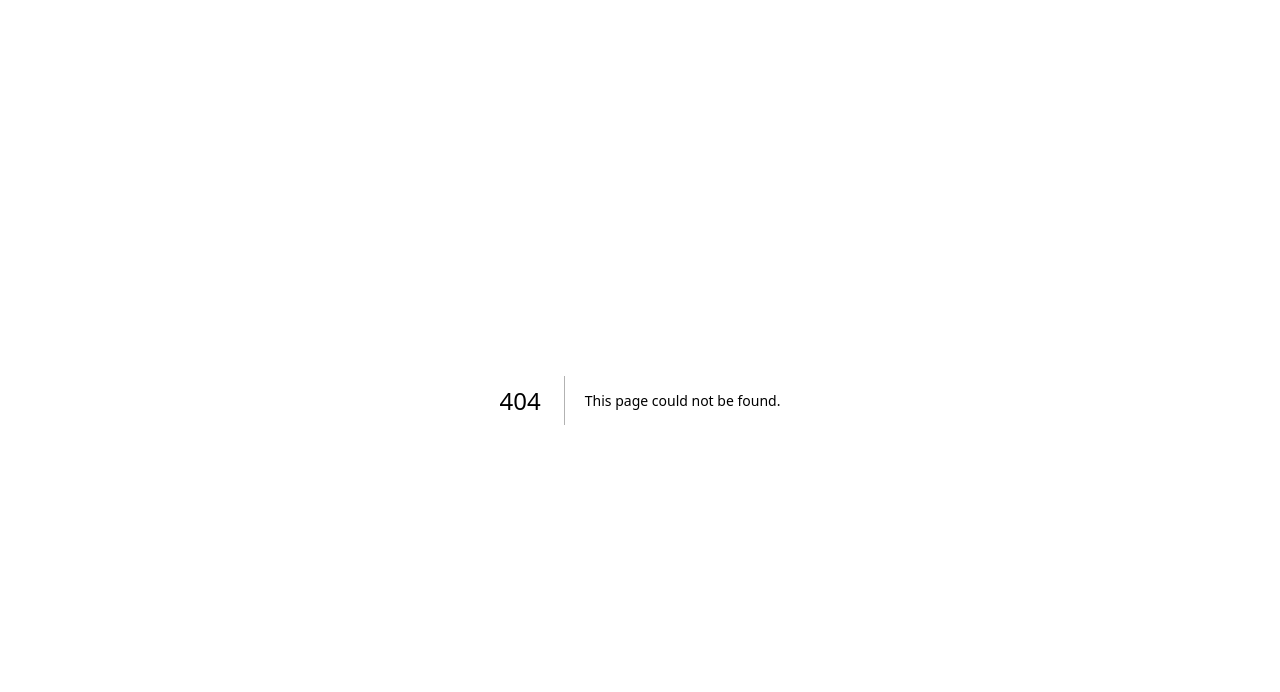
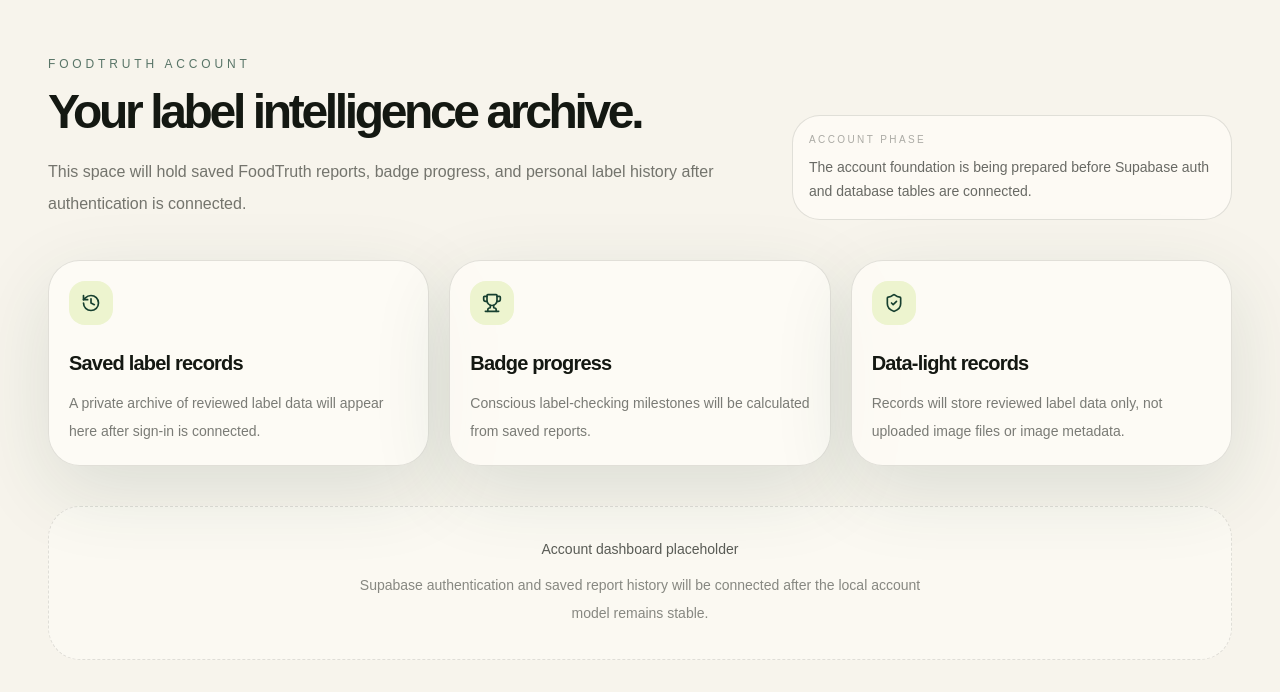
Before and after one commit to sumitdhara609/FoodTruth, a Next.js app: page /account in a window 1280 px wide. Before the commit this address had no page. Shown: the top 692 px of the page. Built offline with nearby package versions, Linux system fonts and the light colour scheme.

Commit message:
Add account dashboard placeholder

```diff
--- /dev/null
+++ b/app/account/page.tsx
@@ -0,0 +1,94 @@
+import { ShieldCheck, Trophy, History } from "lucide-react";
+import { AnalyzerPageShell } from "@/components/analyze/analyzer-page-shell";
+
+const accountSignals = [
+  {
+    title: "Saved label records",
+    description:
+      "A private archive of reviewed label data will appear here after sign-in is connected.",
+    icon: History,
+  },
+  {
+    title: "Badge progress",
+    description:
+      "Conscious label-checking milestones will be calculated from saved reports.",
+    icon: Trophy,
+  },
+  {
+    title: "Data-light records",
+    description:
+      "Records will store reviewed label data only, not uploaded image files or image metadata.",
+    icon: ShieldCheck,
+  },
+];
+
+export default function AccountPage() {
+  return (
+    <AnalyzerPageShell>
+      <section className="pt-8">
+        <p className="text-xs uppercase tracking-[0.32em] text-[var(--primary)]/70">
+          FoodTruth Account
+        </p>
+
+        <div className="mt-4 grid gap-6 lg:grid-cols-[0.9fr_0.55fr] lg:items-end">
+          <div>
+            <h1 className="max-w-4xl text-4xl font-semibold tracking-[-0.07em] text-[var(--foreground)] sm:text-5xl">
+              Your label intelligence archive.
+            </h1>
+
+            <p className="mt-5 max-w-2xl text-sm leading-7 text-[var(--foreground)]/58 sm:text-base sm:leading-8">
+              This space will hold saved FoodTruth reports, badge progress, and
+              personal label history after authentication is connected.
+            </p>
+          </div>
+
+          <div className="rounded-[1.75rem] border border-[var(--border)] bg-[var(--surface)]/72 p-4">
+            <p className="text-[10px] uppercase tracking-[0.24em] text-[var(--foreground)]/35">
+              Account phase
+            </p>
+            <p className="mt-2 text-sm leading-6 text-[var(--foreground)]/64">
+              The account foundation is being prepared before Supabase auth and
+              database tables are connected.
+            </p>
+          </div>
+        </div>
+      </section>
+
+      <section className="mt-10 grid gap-5 md:grid-cols-3">
+        {accountSignals.map((signal) => {
+          const Icon = signal.icon;
+
+          return (
+            <div
+              key={signal.title}
+              className="rounded-[2rem] border border-[var(--border)] bg-[var(--surface)]/76 p-5 shadow-[var(--shadow-soft)]"
+            >
+              <div className="flex h-11 w-11 items-center justify-center rounded-2xl bg-[var(--accent-muted)] text-[var(--primary)]">
+                <Icon className="h-5 w-5" />
+              </div>
+
+              <h2 className="mt-6 text-xl font-semibold tracking-[-0.04em] text-[var(--foreground)]">
+                {signal.title}
+              </h2>
+
+              <p className="mt-3 text-sm leading-7 text-[var(--foreground)]/56">
+                {signal.description}
+              </p>
+            </div>
+          );
+        })}
+      </section>
+
+      <section className="mt-10 rounded-[2rem] border border-dashed border-[var(--border)] bg-[var(--surface)]/55 p-8 text-center">
+        <p className="text-sm font-medium text-[var(--foreground)]/70">
+          Account dashboard placeholder
+        </p>
+
+        <p className="mx-auto mt-3 max-w-xl text-sm leading-7 text-[var(--foreground)]/50">
+          Supabase authentication and saved report history will be connected
+          after the local account model remains stable.
+        </p>
+      </section>
+    </AnalyzerPageShell>
+  );
+}
--- a/components/analyze/analyzer-page-header.tsx
+++ b/components/analyze/analyzer-page-header.tsx
@@ -1,3 +1,5 @@
+import Link from "next/link";
+
 export function AnalyzerPageHeader() {
   return (
     <section className="pt-8">
@@ -22,10 +24,18 @@
           <p className="text-[10px] uppercase tracking-[0.24em] text-[var(--foreground)]/35">
             Current build
           </p>
+
           <p className="mt-2 text-sm leading-6 text-[var(--foreground)]/64">
             Manual entry is active first so the scoring engine, validation, and
             report experience stay stable before image-based flows are added.
           </p>
+
+          <Link
+            href="/account"
+            className="mt-4 inline-flex rounded-full bg-[var(--primary)] px-4 py-2 text-xs font-semibold text-[var(--background)] transition hover:opacity-90"
+          >
+            View account foundation
+          </Link>
         </div>
       </div>
     </section>
```
